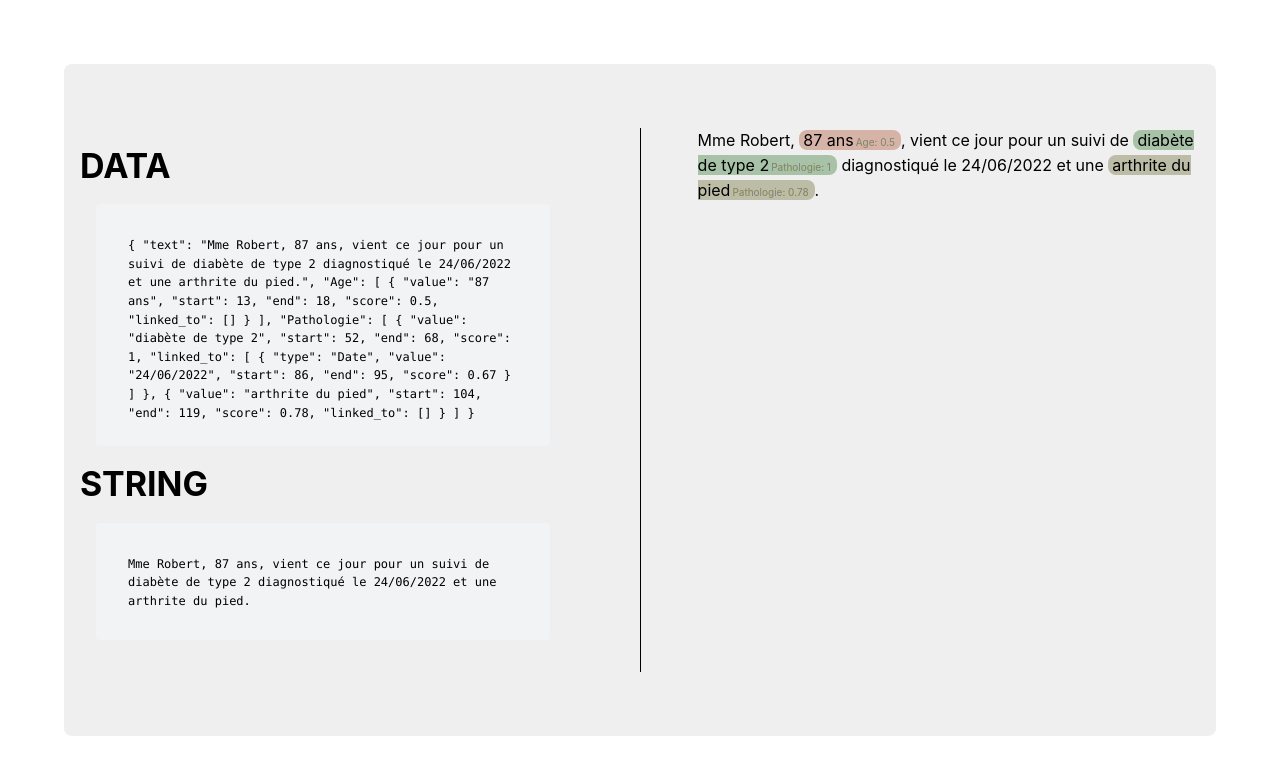
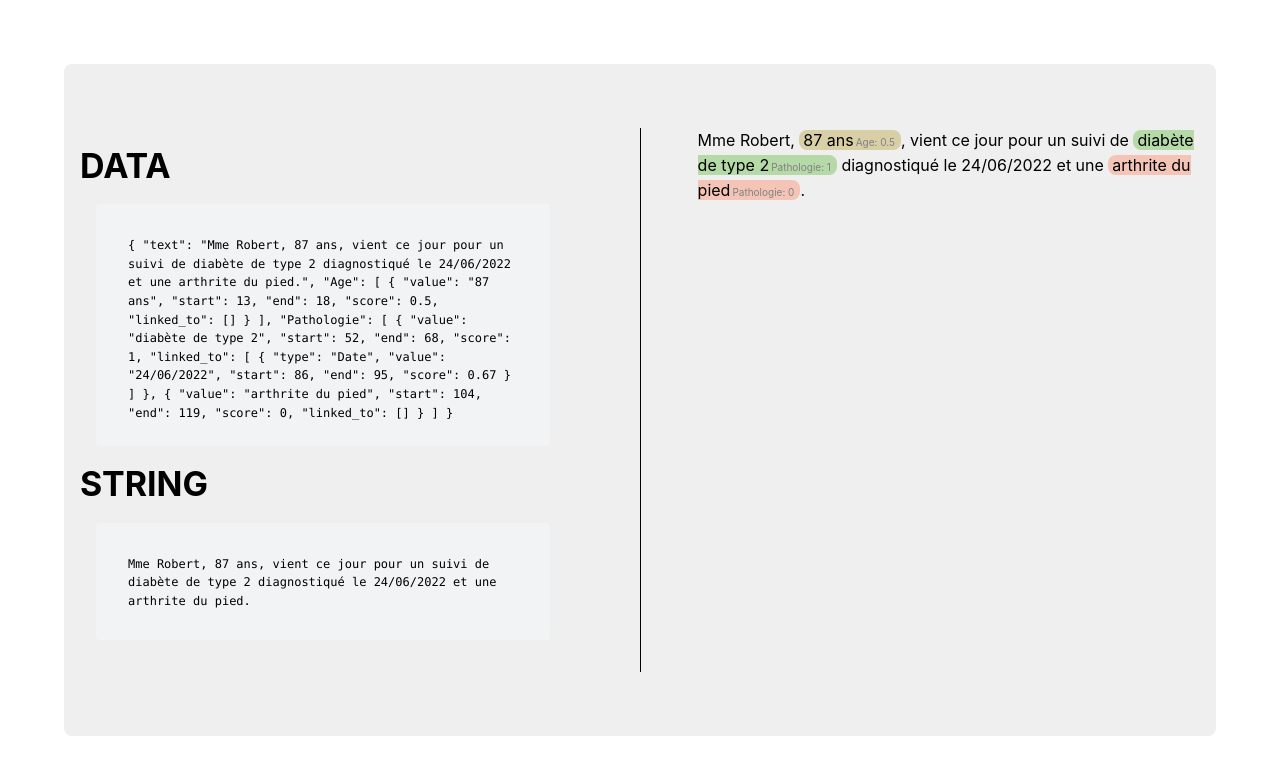
Before and after one commit to AngrySquirrell/HighlightAIPrediction, a React (Vite) app: page / in a window 1280 px wide. Shown: the top 774 px of the page. Built offline with nearby package versions, Linux system fonts and the light colour scheme; a small style sheet from the web is missing.

Commit message:
Refactorise les couleurs de mise en évidence dans App.tsx

```diff
--- a/src/App.tsx
+++ b/src/App.tsx
@@ -36,7 +36,7 @@ const code: CodeRecord = {
             value: "arthrite du pied",
             start: 104,
             end: 119,
-            score: 0.78,
+            score: 0,
             linked_to: [],
         },
     ],
@@ -56,7 +56,7 @@ function App() {
                 let node = (
                     <Text
                         style={{
-                            backgroundColor: `rgba(255, 0, 0, 0.3)`,
+                            backgroundColor: `rgba(255, 100, 50, 0.3)`,
                             filter: `hue-rotate(${90 * element.score}deg)`,
                             borderRadius: 8,
                         }}
```
